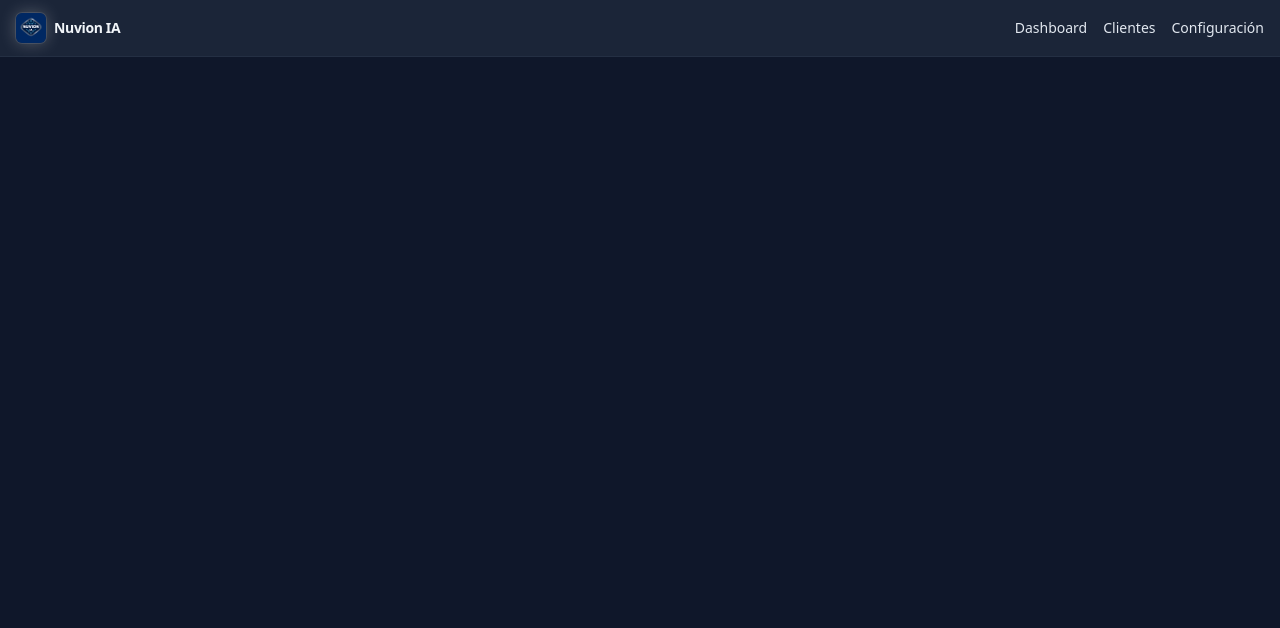
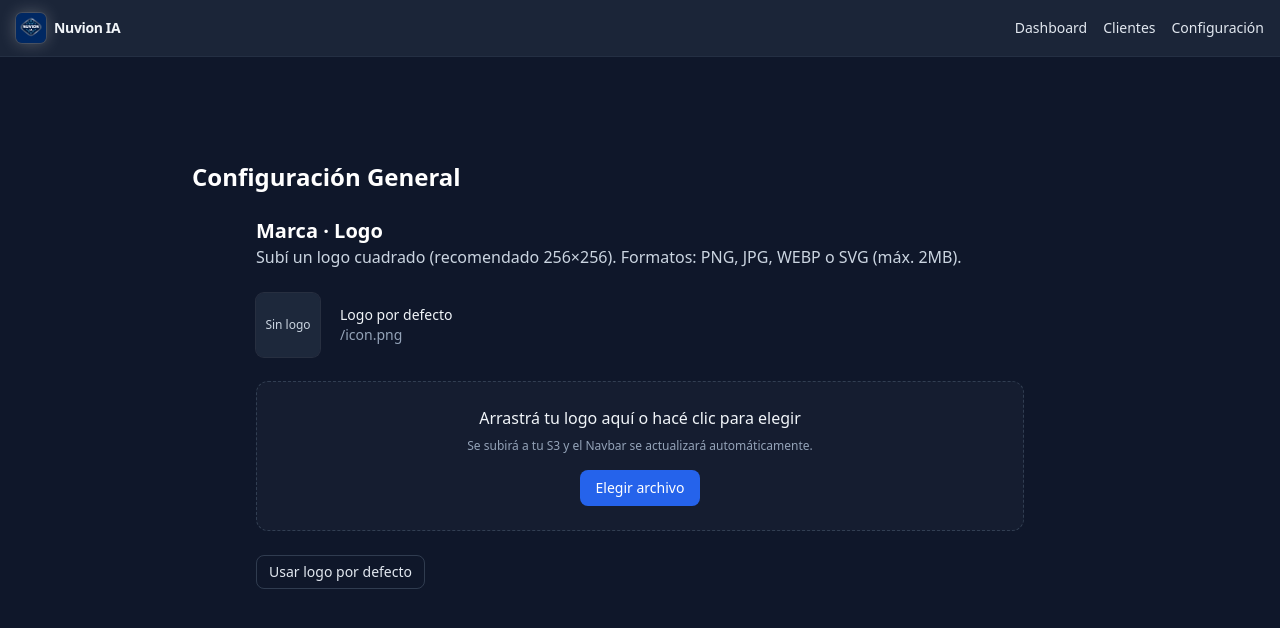
Before and after one commit to ianuvion/nuvion-ia, a Next.js app: page /configuracion in a window 1280 px wide. Shown: the top 628 px of the page. Built offline with nearby package versions, Linux system fonts and the light colour scheme.

Commit message:
Update page.tsx

```diff
--- a/app/configuracion/page.tsx
+++ b/app/configuracion/page.tsx
@@ -1,18 +1,18 @@
 'use client';
 
-export const dynamic = 'force-dynamic';
-export const revalidate = 0;
-
-import React from 'react';
+import LogoUploader from '../components/LogoUploader';
 
 export default function ConfiguracionPage() {
-  // Si usás handlers o hooks (useState, useEffect), dejalos acá sin problema:
-  // const [state, setState] = React.useState(...);
-  // const handleClick = () => { ... };
+  return (
+    <main className="max-w-4xl mx-auto py-10">
+      <h1 className="text-2xl font-semibold text-white mb-6">
+        Configuración General
+      </h1>
 
-  return (
-    <main>
-      {/* Pega aquí TODO el contenido actual de la página Configuración */}
+      {/* Sección de subida de logo */}
+      <LogoUploader />
+
+      {/* Podés agregar más secciones abajo (por ejemplo datos de la empresa, colores, etc.) */}
     </main>
   );
 }
```
